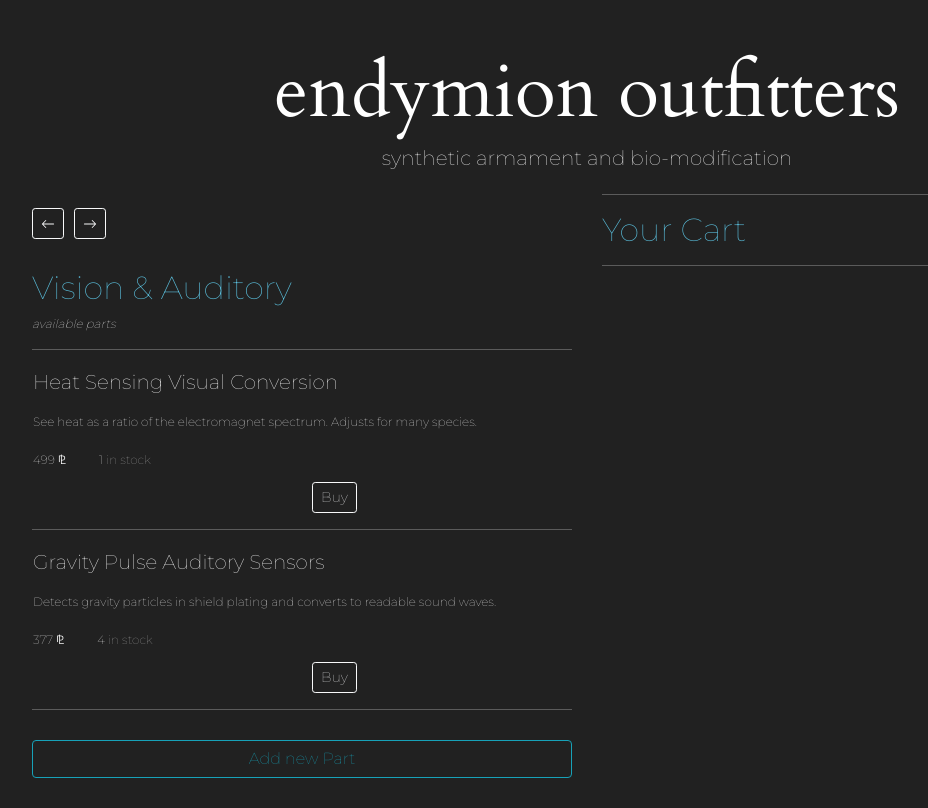
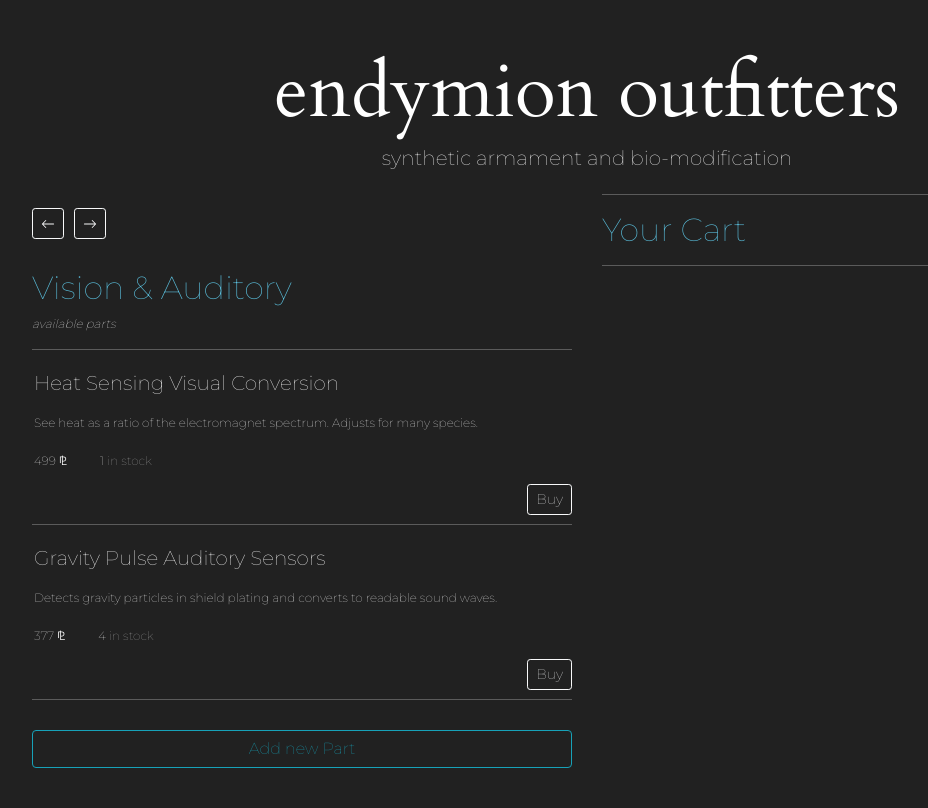
Before and after one commit to GrantEadie/cyborg-armorment, a React (Create React App) app: page / in a window 1280 px wide. Shown: the whole page, without its empty margins (53-981 px from the left). Built offline with nearby package versions, Linux system fonts and the light colour scheme.

Commit message:
continue style.

```diff
--- a/src/components/ReusableForm.js
+++ b/src/components/ReusableForm.js
@@ -22,8 +22,13 @@ function NewPartForm(props) {
           type="number"
           name='partQuantity'
           placeholder='Quantity' /><br/>
+        <input
+        className="form-control"
+        type='number'
+        name='partPrice'
+        placeholder='Price'/><br/>
 
-        <select className="form-control" name='partBodyType'>
+        <select className="form-control" name='partBodyType' placeholder='Modification Type'>
           <option value="0">Vision and Auditory</option>
           <option value="1">Torso and Center Mass</option>
           <option value="2">Arms or Upper Appendages</option>
@@ -32,7 +37,7 @@ function NewPartForm(props) {
           <option value="5">External Instruments</option>
         </select><br/>
 
-        <button className="btn btn-outline-danger btn-block" type='submit'>{props.buttonText}</button>
+        <button className="btn btn-outline-light btn-block" type='submit'>{props.buttonText}</button>
         </div>
       </form>
 
--- a/src/components/body-type/BodyTypeControl.js
+++ b/src/components/body-type/BodyTypeControl.js
@@ -113,7 +113,8 @@ class BodyTypeControl extends React.Component {
       }
         if (!match) {
           const cloneOldPart = {...oldPart};
-          cloneOldPart.partQuantity = oldPart.cartTotal
+          cloneOldPart.partQuantity = oldPart.cartTotal;
+          cloneOldPart.cartTotal = 1;
           clone[i].selection.push(cloneOldPart)
           break;
         }
@@ -128,7 +129,7 @@ class BodyTypeControl extends React.Component {
   }
 
   handleEditClick = () => {
-    console.log("handleEditClick reached!");
+
     this.setState({editing: true});
   }
 
--- a/src/components/part/NewPartForm.js
+++ b/src/components/part/NewPartForm.js
@@ -7,7 +7,7 @@ function NewPartForm(props) {
 
   function handleNewPartFormSubmission(event) {
     event.preventDefault();
-    props.onNewPartCreation({ partName: event.target.partName.value, partDescription: event.target.partDescription.value, partBodyType: event.target.partBodyType.value, partQuantity: event.target.partQuantity.value, id: v4(), cartTotal: 0 })
+    props.onNewPartCreation({ partName: event.target.partName.value, partDescription: event.target.partDescription.value, partBodyType: event.target.partBodyType.value, partQuantity: event.target.partQuantity.value, id: v4(), cartTotal: 0, partPrice: event.target.partPrice.value })
   }
 
   return (
--- a/src/components/part/Part.js
+++ b/src/components/part/Part.js
@@ -12,8 +12,9 @@ function Part(props){
             <p className="detailBar">{props.partQuantity} <span id="stock">in stock</span></p>
           </div>
         </div>
-        <button className=" btn btn-outline-light btn-sm buy" onClick = {() => props.onBuyPart(props.id)}>Buy</button>
-        <hr/>
+        <button className="float-right btn btn-outline-light btn-sm buy" onClick = {() => props.onBuyPart(props.id)}>Buy</button>
+        <br/>
+        <hr />
 
     </React.Fragment>
   );
--- a/src/index.css
+++ b/src/index.css
@@ -23,7 +23,7 @@ hr {
 }
 
 .detailClick{
-  border: solid 1px transparent;
+  border: solid 2px transparent;
   margin-top: 5px;
   margin-bottom: 10px;
 }
@@ -31,8 +31,7 @@ hr {
 .detailClick:hover{
   transition-duration: .4s;
   cursor:pointer;
-  /* border-bottom: solid 1px #a9a9a9; */
-  border-right: solid 1px #a9a9a9;
+  border-right: solid 2px #5bc0debe;
 }
 
 .header{
@@ -63,7 +62,3 @@ h2 {
 #stock{
   color:#a9a9a9;
 }
-
-.buy {
-  margin-left:280px;
-}
```
